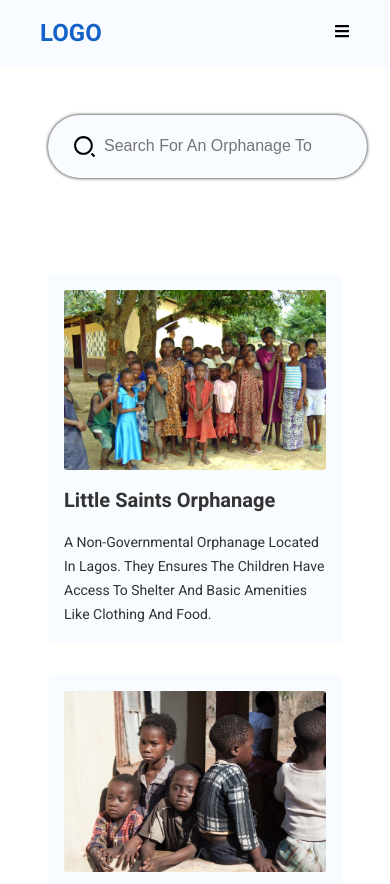
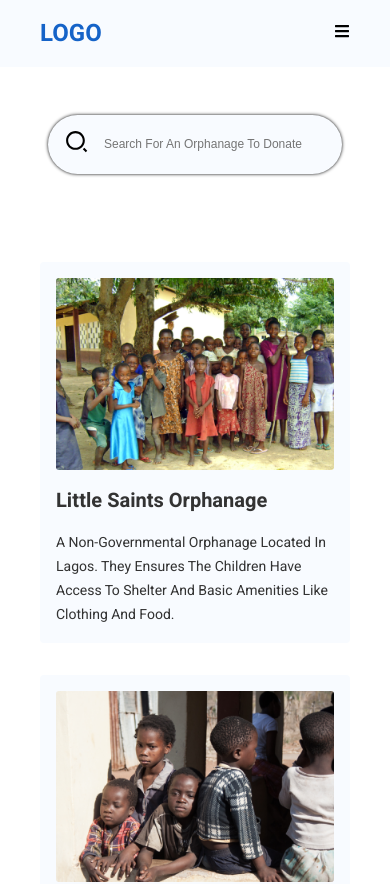
Before and after one commit to a-ww2-er/helphub, a React (Create React App) app: page /orphanages in a window 390 px wide. Shown: the top 884 px of the page. Built offline with nearby package versions, Linux system fonts and the light colour scheme.

Commit message:
1st fix for responsiveness issues

```diff
--- a/src/components/orphanagesList/orphanagesList.css
+++ b/src/components/orphanagesList/orphanagesList.css
@@ -3,6 +3,7 @@
   display: grid;
   column-gap: 2rem;
   grid-template-columns: repeat(3, 1fr);
+  overflow: hidden;
   /* align-items: start; */
 }
 
@@ -49,10 +50,11 @@
 
 @media screen and (max-width: 740px) {
   .container {
-    margin: 3rem;
+    margin: 2.5rem;
     display: grid;
     column-gap: 2rem;
     grid-template-columns: repeat(1, 1fr);
+    overflow: hidden;
   }
   .each_ophanage p {
     font-size: 14px;
--- a/src/components/our-mission-component/our-mission-component.css
+++ b/src/components/our-mission-component/our-mission-component.css
@@ -39,8 +39,6 @@
   line-height: 25px;
 }
 .our-mission aside > img {
-  padding: 60px;
-  padding-left: 0;
   border-radius: 8px;
   width: 100%;
 }
--- a/src/components/our-mission-component/our-mission-component.scss
+++ b/src/components/our-mission-component/our-mission-component.scss
@@ -49,8 +49,7 @@
         }
 
         > img {
-            padding: 60px;
-            padding-left: 0;
+
             border-radius: 8px;
             width: 100%;
         }
--- a/src/components/searchBar/searchBar.css
+++ b/src/components/searchBar/searchBar.css
@@ -26,3 +26,18 @@
   margin: 1.5rem;
   font-size: 25px;
 }
+
+@media screen and (max-width:740px) {
+  .input_box{
+    font-size: 12px;
+    padding-right:0;
+  }
+
+
+  .input_icon {
+    position: absolute;
+    margin: 1rem;
+    margin-top: 0.6rem;
+    font-size: 25px;
+  }
+}
--- a/src/components/why-us-component/why-us-component.css
+++ b/src/components/why-us-component/why-us-component.css
@@ -20,7 +20,7 @@
   justify-content: center;
   align-items: center;
   width: 90px;
-  height: auto;
+  height: 100%;
   border-radius: 50%;
   margin-bottom: 20px;
   margin-top: 50px;
@@ -38,7 +38,7 @@
   color: #1563c8;
   width: auto;
   font-size: 90px;
-  height: 100%;
+  height: auto;
 }
 .why-us div .image-wrapper span .img2 {
   width: 100%;
--- a/src/components/why-us-component/why-us-component.scss
+++ b/src/components/why-us-component/why-us-component.scss
@@ -20,7 +20,7 @@
       justify-content: center;
       align-items: center;
       width: 90px;
-      height: auto;
+      height: 100%;
       border-radius: 50%;
       margin-bottom: 20px;
       margin-top: 50px ;
@@ -38,7 +38,7 @@
           color: #1563c8;
           width: auto;
           font-size: 90px;
-          height: 100%;
+          height: auto;
         }
         .img2 {
           width: 100%;
```
Also changed, not shown: 1 other file (tests, documents, lock files or other folders).
